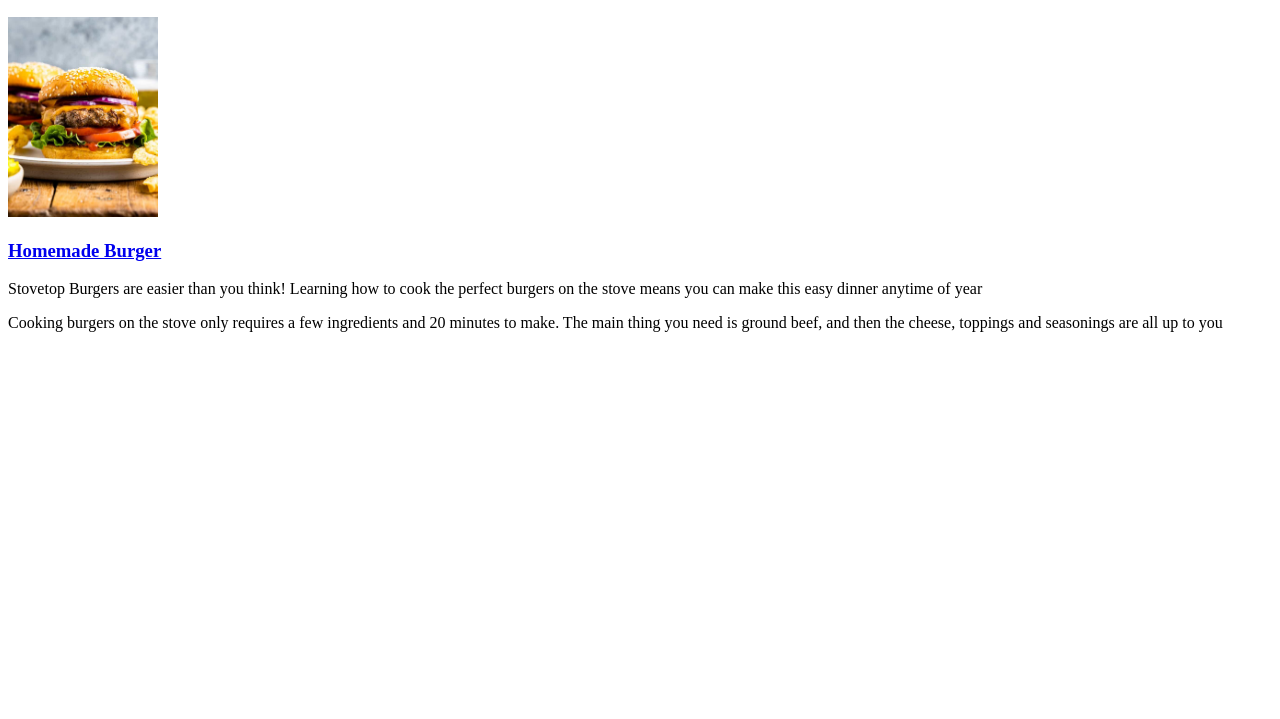
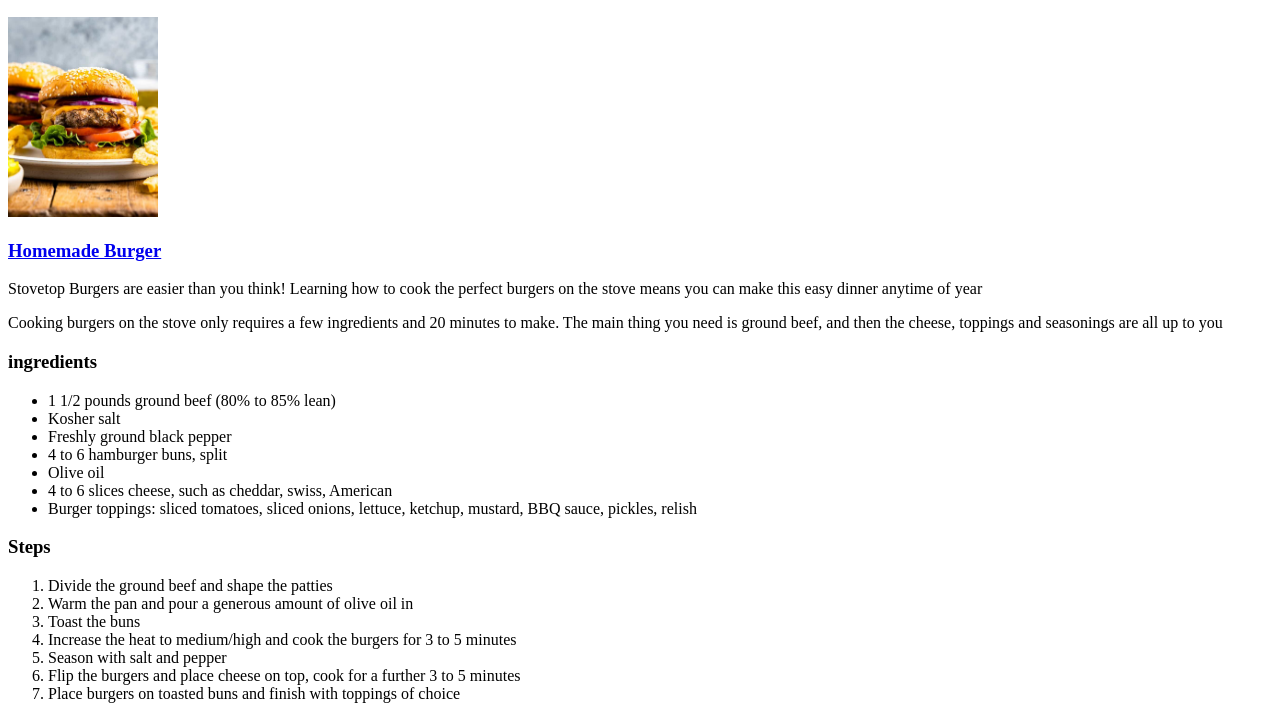
Before and after one commit to SRBowman89/odin-recipes, a plain HTML site: page index.html in a window 1280 px wide. Shown: the part 110-829 px from the top of the page. Before the commit the page ends 800 px from the top, so only its background shows below. Drawn offline with Linux system fonts and the light colour scheme.

Commit message:
finish burger recipe complete with ingredients and steps list

```diff
--- a/index.html
+++ b/index.html
@@ -16,6 +16,28 @@
         <p>Cooking burgers on the stove only requires a few ingredients and 20 minutes to make.
            The main thing you need is ground beef, and then the cheese, toppings
            and seasonings are all up to you</p>
+
+        <h3>ingredients</h3>
+        <ul>
+            <li>1 1/2 pounds ground beef (80% to 85% lean)</li>
+            <li>Kosher salt</li>
+            <li>Freshly ground black pepper</li>
+            <li>4 to 6 hamburger buns, split</li>
+            <li>Olive oil</li>
+            <li>4 to 6 slices cheese, such as cheddar, swiss, American</li>
+            <li>Burger toppings: sliced tomatoes, sliced onions, lettuce,
+                ketchup, mustard, BBQ sauce, pickles, relish</li>
+        </ul>
+        <h3>Steps</h3>
+        <ol>
+            <li>Divide the ground beef and shape the patties</li>
+            <li>Warm the pan and pour a generous amount of olive oil in</li>
+            <li>Toast the buns</li>
+            <li>Increase the heat to medium/high and cook the burgers for 3 to 5 minutes</li>
+            <li>Season with salt and pepper</li>
+            <li>Flip the burgers and place cheese on top, cook for a further 3 to 5 minutes</li>
+            <li>Place burgers on toasted buns and finish with toppings of choice</li>
+        </ol>
     </body>
 
 </html>
```
